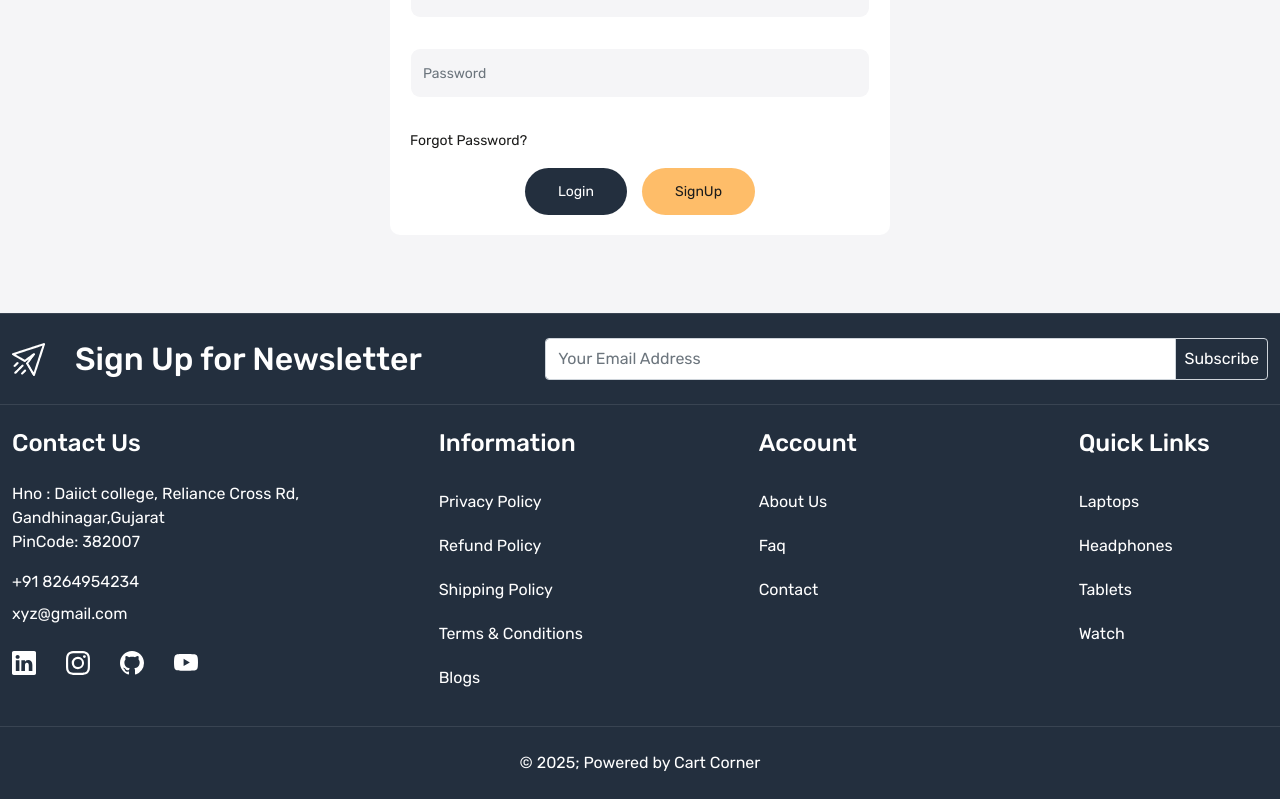
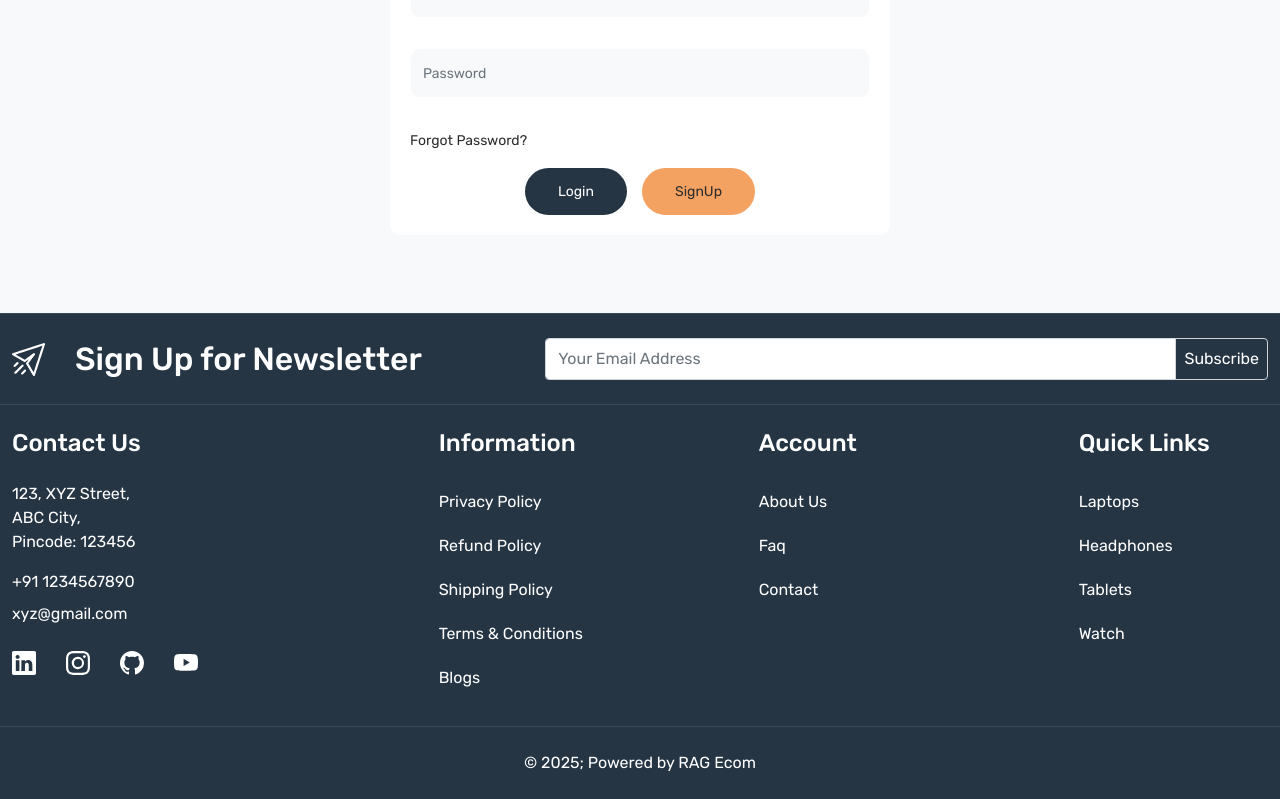
Before and after one commit to VarunSoni1001/Ecommerce_RAG-Agent, a React (Create React App) app in the folder Frontend/: page /login in a window 1280 px wide. Shown: the part 458-1257 px from the top of the page. Built offline with nearby package versions, Linux system fonts and the light colour scheme; no server answers.

Commit message:
re: replaced some texts...

```diff
--- a/Frontend/src/App.css
+++ b/Frontend/src/App.css
@@ -4,16 +4,17 @@
   box-sizing: border-box;
 }
 :root {
-  --color-131921: #131921;
-  --color-3b4149: #3b4149;
-  --color-febd69: #febd69;
-  --color-232f3e: #232f3e;
-  --color-bf4800: #bf4800;
-  --color-f5f5f7: #f5f5f7;
-  --color-ededed: #ededed;
-  --color-777777: #777777;
-  --color-1c1c1b: #1c1c1b;
+  --color-131921: #1E2A38; /* Deep navy for headers and backgrounds */
+  --color-3b4149: #2C3E50; /* Muted dark blue for subtle contrast */
+  --color-febd69: #F4A261; /* Warm, inviting orange accent */
+  --color-232f3e: #263544; /* Slightly softened dark blue */
+  --color-bf4800: #E76F51; /* Modern red-orange for strong accents */
+  --color-f5f5f7: #F8F9FA; /* Clean, neutral background */
+  --color-ededed: #E0E0E0; /* Soft gray for subtle UI elements */
+  --color-777777: #6C757D; /* Improved gray for better readability */
+  --color-1c1c1b: #2D2D2D; /* Darker text for better contrast */
 }
+
 .section-heading {
   font-size: 26px;
   line-height: 32px;
--- a/Frontend/src/components/Footer.js
+++ b/Frontend/src/components/Footer.js
@@ -38,15 +38,15 @@ const Footer = () => {
               <h4 className="text-white mb-4">Contact Us</h4>
               <div>
                 <address className="text-white fs-6">
-                  Hno : Daiict college, Reliance Cross Rd, <br />{" "}
-                  Gandhinagar,Gujarat <br />
-                  PinCode: 382007
+                  123, XYZ Street, <br />
+                  ABC City, <br />
+                  Pincode: 123456
                 </address>
                 <a
                   href="tel:+91 8264954234"
                   className="mt-3 d-block mb-1 text-white"
                 >
-                  +91 8264954234
+                  +91 1234567890
                 </a>
                 <a
                   href="mailto:xyz@gmail.com"
@@ -113,7 +113,7 @@ const Footer = () => {
           <div className="row">
             <div className="col-12">
               <p className="text-center mb-0 text-white">
-                &copy; {new Date().getFullYear()}; Powered by Cart Corner
+                &copy; {new Date().getFullYear()}; Powered by RAG Ecom
               </p>
             </div>
           </div>
--- a/Frontend/src/components/Header.js
+++ b/Frontend/src/components/Header.js
@@ -85,7 +85,7 @@ const Header = () => {
             <div className="col-2">
               <h2>
                 <Link className="text-white" to="/ ">
-                  Cart Corner
+                  RAG Ecom
                 </Link>
               </h2>
             </div>
--- a/Frontend/src/pages/Checkout.js
+++ b/Frontend/src/pages/Checkout.js
@@ -152,7 +152,7 @@ const Checkout = () => {
       key: RAZORPAY_API_KEY, // Enter the Key ID generated from the Dashboard
       amount: amount,
       currency: currency,
-      name: "Cart's corner",
+      name: "RAG Ecom",
       description: "Test Transaction",
 
       order_id: order_id,
@@ -188,7 +188,7 @@ const Checkout = () => {
         contact: "1234567890",
       },
       notes: {
-        address: "developer's cornor office",
+        address: "developer's office",
       },
       theme: {
         color: "#61dafb",
@@ -204,7 +204,7 @@ const Checkout = () => {
         <div className="row">
           <div className="col-7">
             <div className="checkout-left-data">
-              <h3 className="website-name">Cart Corner</h3>
+              <h3 className="website-name">Rag Ecom</h3>
               <nav
                 style={{ "--bs-breadcrumb-divider": ">" }}
                 aria-label="breadcrumb"
@@ -340,7 +340,7 @@ const Checkout = () => {
                     <option value="" selected disabled>
                       Select State
                     </option>
-                    <option value="Gujarat">Gujarat</option>
+                    <option value="Haryana">Haryana</option>
                   </select>
                   <div className="error ms-2 my-1">
                     {formik.touched.state && formik.errors.state}
```
Also changed, not shown: 1 other file (tests, documents, lock files or other folders).
